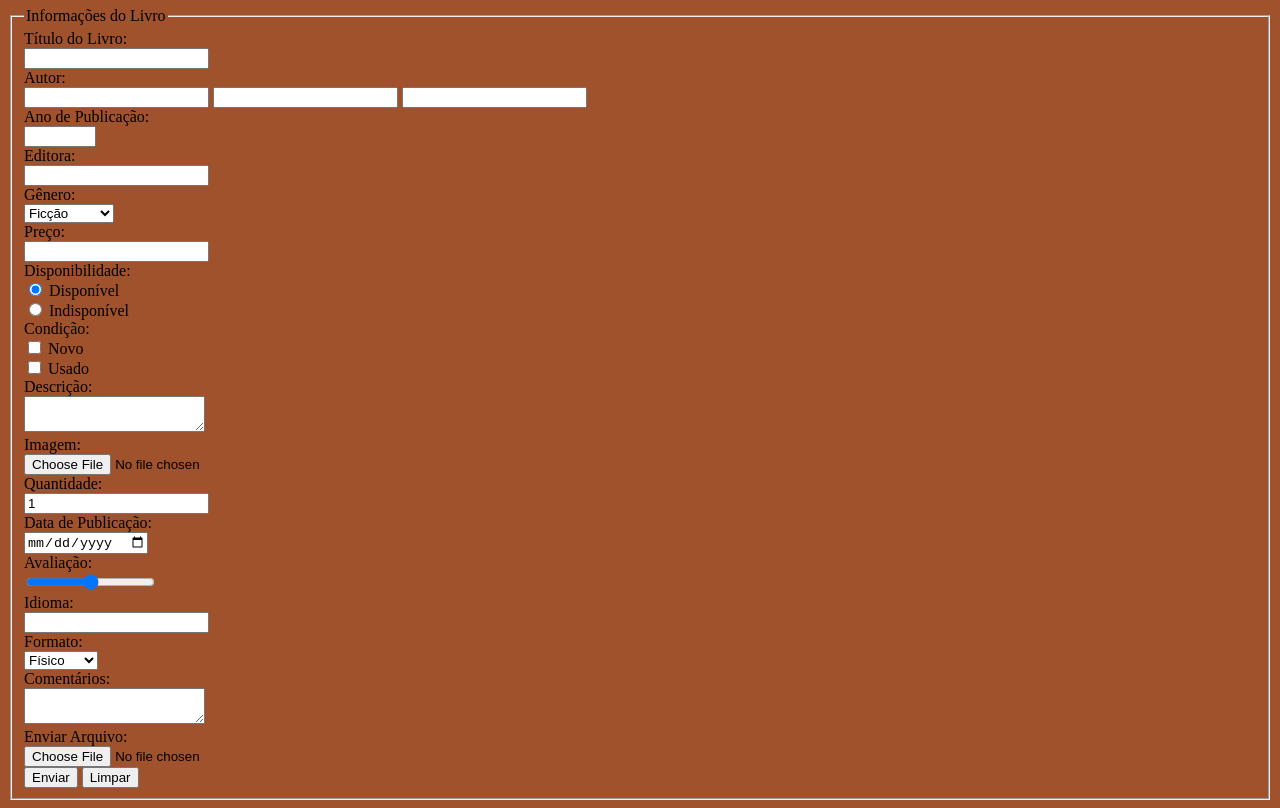
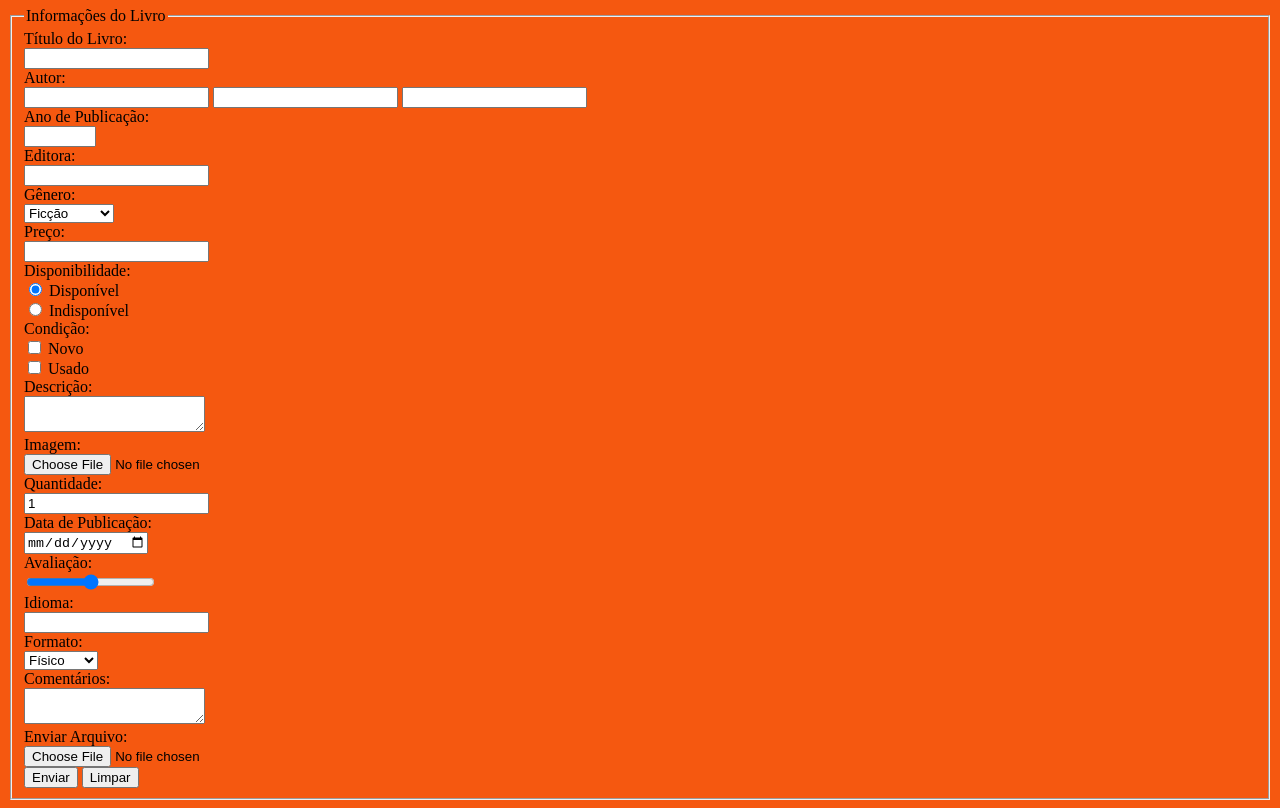
Before and after one commit to YuriLima1/Receita-de-Pudim, a plain HTML site: page Formulario.html in a window 1280 px wide. Shown: the part 73-881 px from the top of the page. Drawn offline with Linux system fonts and the light colour scheme.

Commit message:
Formulario de Livro

```diff
--- a/Formulario.html
+++ b/Formulario.html
@@ -6,7 +6,7 @@
     <meta name="viewport" content="width=device-width, initial-scale=1.0">
     <title>Formulário de Livros</title>
 </head>
-<body style="background-color: sienna";>
+<body style="background-color: rgb(245, 88, 16)";>
     <div style="color: #000";>
     <h1>Formulário de Livros</h1>
     <form action="processar_dados.php" method="POST">
```
